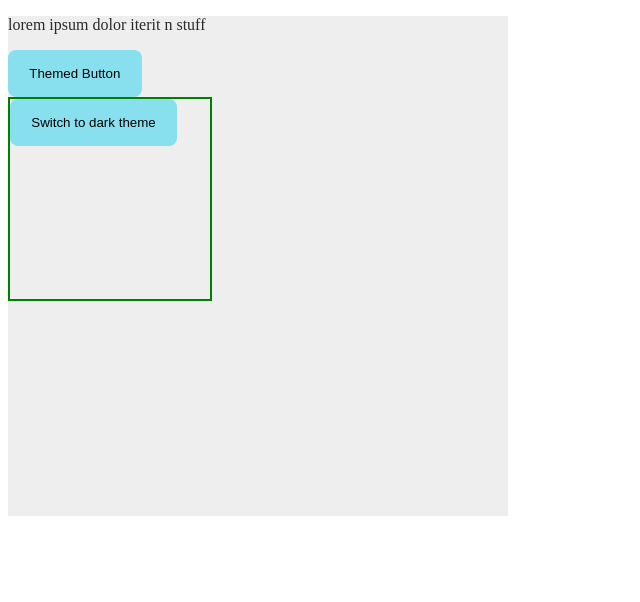
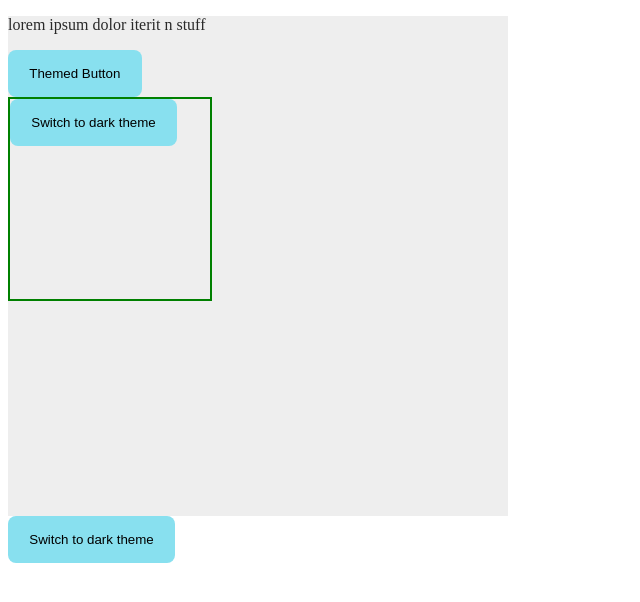
Before and after one commit to GitsOfVivek/Context-Theme-Toggler---Contest-05-03-23---40nhfkxdvxq6, a React app: page / in a window 1280 px wide. Shown: the top 602 px of the page, without its empty margins (0-640 px from the left). Built offline with nearby package versions, Linux system fonts and the light colour scheme.

Commit message:
Update ThemeToggleButton.js

```diff
--- a/src/components/ThemeToggleButton.js
+++ b/src/components/ThemeToggleButton.js
@@ -1,11 +1,20 @@
-import React from 'react';
+import React, { useContext } from 'react';
+import { ThemeContext } from './ThemeProvider';
 
+const ThemeToggleButton = () => {
+	const { theme, updateContext } = useContext(ThemeContext);
 
-const ThemeToggleButton = () =>{
-
-    return (
-       <></>
-    )
-
-}
-export {ThemeToggleButton}
+	return (
+		<>
+			<button
+				className={'btn ' + `btn-${theme}`}
+				id="themed-button"
+				onClick={() => {
+					updateContext('theme', 'dark');
+				}}>
+				Switch to dark theme
+			</button>
+		</>
+	);
+};
+export { ThemeToggleButton };
```
